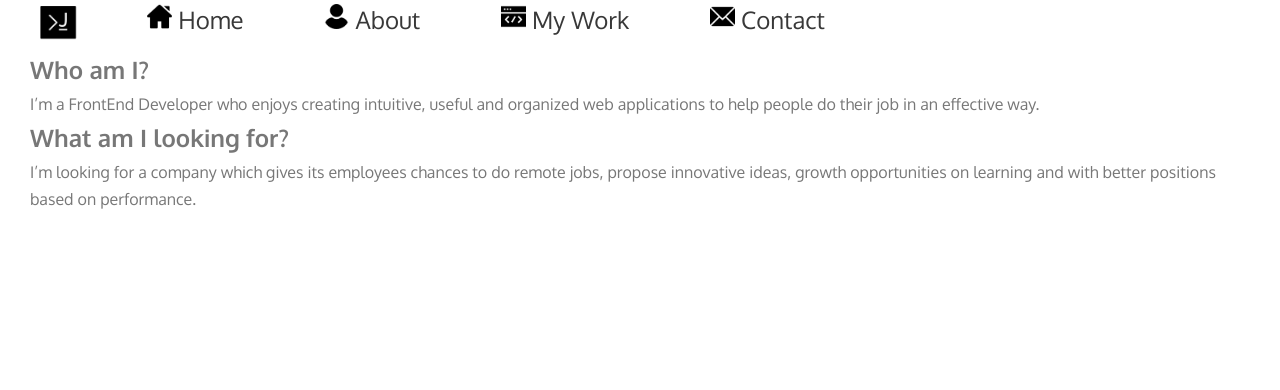
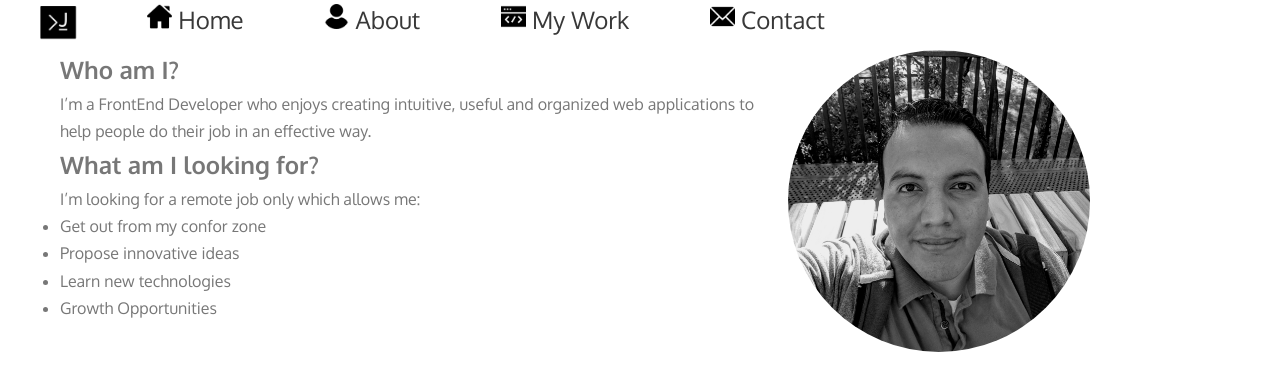
Before and after one commit to ing-arriola/personalBlog, a React (Create React App) app: page /about in a window 1280 px wide. Shown: the top 390 px of the page. Built offline with nearby package versions, Linux system fonts and the light colour scheme.

Commit message:
Improved about description, Added styes for about page and added my photo to the about page

```diff
--- a/src/App.css
+++ b/src/App.css
@@ -208,6 +208,7 @@ body {
   padding: 0 20px;
   box-sizing: border-box;
   z-index: 90;
+  background: #fff;
 }
 
 .toolbar-logo {
@@ -223,6 +224,26 @@ body {
   visibility: hidden;
 }
 
+/*About Page*/
+#about-container {
+  font-family: "Oxygen", sans-serif;
+  font-weight: 400;
+  font-size: 16px;
+  line-height: 1.7;
+  color: #777;
+  padding: 0px 30px 30px 30px;
+  display: flex;
+}
+#about-description {
+}
+
+#about-photo img {
+  margin: auto;
+  width: 70%;
+  border-radius: 50%;
+}
+
+/*Media Queries*/
 @media (max-width: 830px) {
   .navigation-item a {
     margin: 0 1rem;
--- a/src/components/About/About.js
+++ b/src/components/About/About.js
@@ -1,8 +1,10 @@
 import React from "react";
+import jarriolaPhoto from "../../images/jaimeArriola.png";
 
 const About = () => {
   return (
-    <div>
+    <div id="about-container">
+      <div id="about-description">
         <h2>Who am I?</h2>
         <p>
           I’m a FrontEnd Developer who enjoys creating intuitive, useful and
@@ -10,11 +12,17 @@ const About = () => {
           way.
         </p>
         <h2>What am I looking for?</h2>
-      <p>
-        I’m looking for a company which gives its employees chances to do remote
-        jobs, propose innovative ideas, growth opportunities on learning and
-        with better positions based on performance.
-      </p>
+        <p>I’m looking for a remote job only which allows me:</p>
+        <ul>
+          <li>Get out from my confor zone</li>
+          <li>Propose innovative ideas</li>
+          <li>Learn new technologies</li>
+          <li>Growth Opportunities</li>
+        </ul>
+      </div>
+      <div id="about-photo">
+        <img src={jarriolaPhoto} className="" alt="JarriolaPhoto" />
+      </div>
     </div>
   );
 };
```
Also changed, not shown: src/images/jaimeArriola.png (added). Lines whose indentation alone changed are shown as unchanged.
